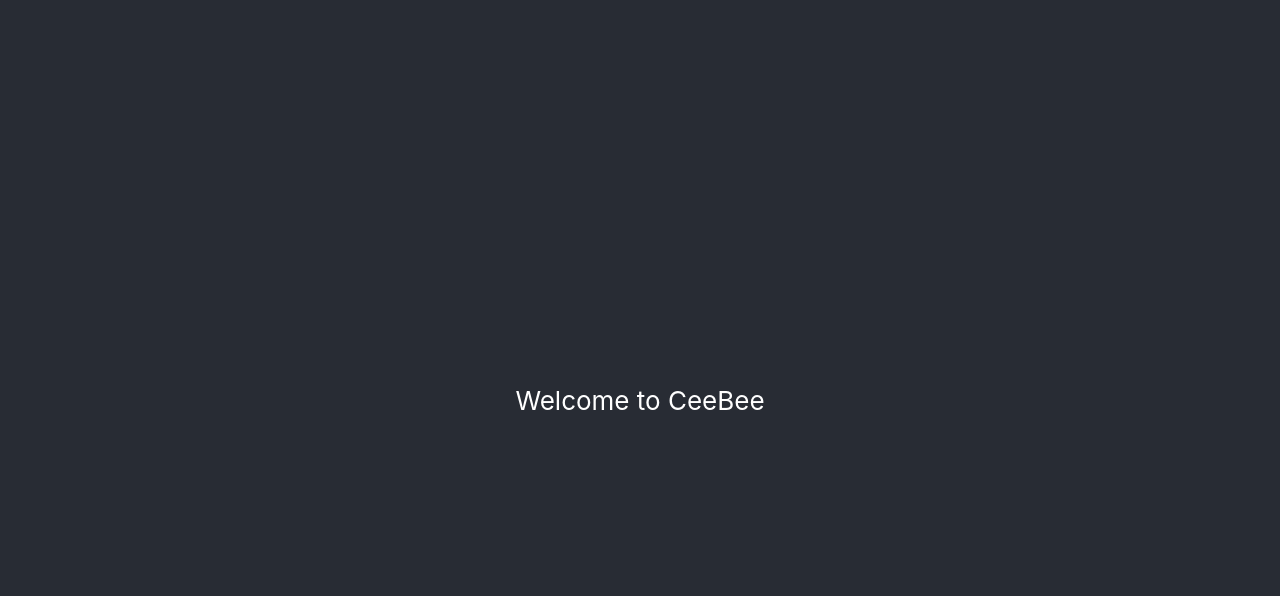
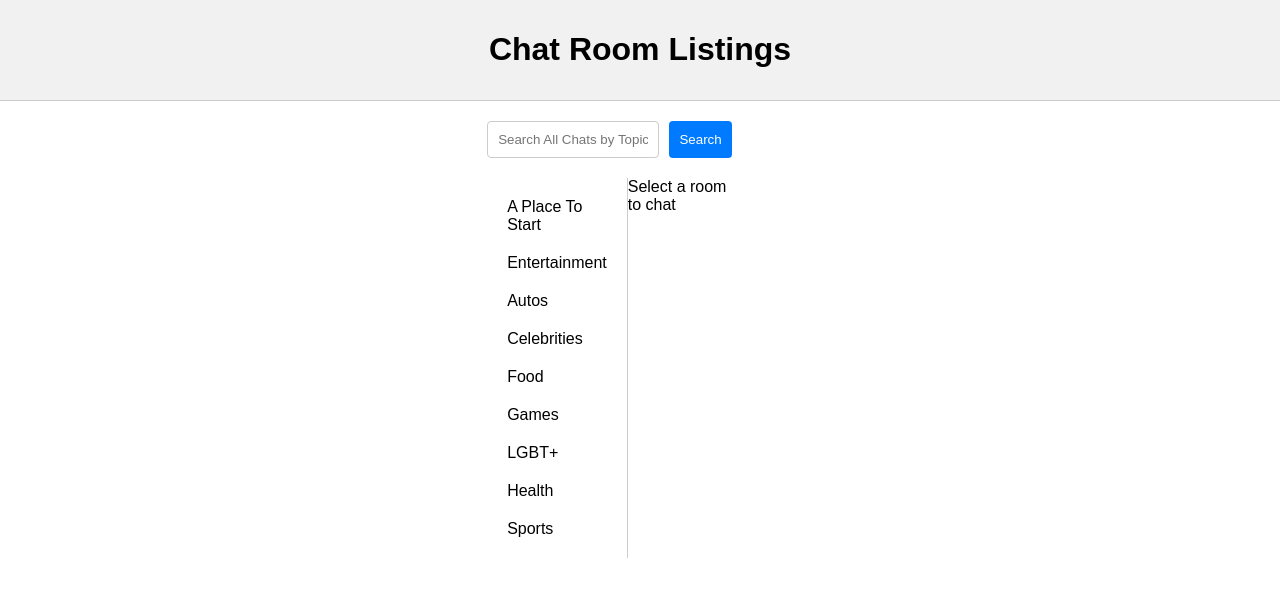
Before and after one commit to jgl3hb/ceebee, a React (Create React App) app: page / in a window 1280 px wide. Shown: the top 596 px of the page. Built offline with nearby package versions, Linux system fonts and the light colour scheme.

Commit message:
added initial css/added sports chats

```diff
--- a/src/App.css
+++ b/src/App.css
@@ -6,6 +6,123 @@
   height: 40vmin;
   pointer-events: none;
 }
+
+/* src/App.css */
+.app {
+  display: flex;
+  flex-direction: column;
+  align-items: center;
+  font-family: Arial, sans-serif;
+}
+
+header {
+  background-color: #f1f1f1;
+  width: 100%;
+  text-align: center;
+  padding: 10px 0;
+  border-bottom: 1px solid #ccc;
+}
+
+.main-content {
+  display: flex;
+  flex-direction: column;
+  width: 80%;
+  margin: 20px 0;
+}
+
+.search-bar {
+  display: flex;
+  justify-content: center;
+  margin-bottom: 20px;
+}
+
+.search-bar input {
+  width: 70%;
+  padding: 10px;
+  border: 1px solid #ccc;
+  border-radius: 4px;
+}
+
+.search-bar button {
+  padding: 10px;
+  margin-left: 10px;
+  border: none;
+  background-color: #007bff;
+  color: white;
+  border-radius: 4px;
+  cursor: pointer;
+}
+
+.tabs {
+  display: flex;
+  justify-content: center;
+  margin-bottom: 20px;
+}
+
+.tabs button {
+  padding: 10px 20px;
+  margin: 0 5px;
+  border: none;
+  border-radius: 4px;
+  cursor: pointer;
+}
+
+.tabs .active {
+  background-color: #007bff;
+  color: white;
+}
+
+.content {
+  display: flex;
+}
+
+.category-list {
+  flex: 1;
+  border-right: 1px solid #ccc;
+  padding: 10px;
+}
+
+.category-list div {
+  padding: 10px;
+  cursor: pointer;
+}
+
+.chat-room-list {
+  flex: 2;
+  padding: 10px;
+}
+
+.chat-room-list div {
+  padding: 10px;
+  cursor: pointer;
+}
+
+.sidebar {
+  width: 200px;
+  padding: 20px;
+  background-color: #f9f9f9;
+  border-left: 1px solid #ccc;
+}
+
+.sidebar div {
+  margin-bottom: 10px;
+  font-weight: bold;
+}
+
+.sidebar ul {
+  list-style-type: none;
+  padding: 0;
+}
+
+.sidebar li {
+  margin: 5px 0;
+}
+
+.sidebar a {
+  color: #007bff;
+  text-decoration: none;
+}
+
 
 @media (prefers-reduced-motion: no-preference) {
   .App-logo {
--- a/src/App.js
+++ b/src/App.js
@@ -1,16 +1,30 @@
+// src/App.js
+import React, { useState } from 'react';
+import SearchBar from './components/SearchBar';
+import CategoryList from './components/CategoryList';
+import RoomList from './components/RoomList';
 import './App.css';
 
-function App() {
+const App = () => {
+  const [selectedCategory, setSelectedCategory] = useState('');
+
   return (
-    <div className="App">
-      <header className="App-header">
-        <p>
-          Welcome to CeeBee
-        </p>
+    <div className="app">
+      <header>
+        <h1>Chat Room Listings</h1>
+      </header>
+      <main>
+        <div className="main-content">
+          <SearchBar />
+          <div className="content">
+            <CategoryList onCategoryClick={setSelectedCategory} />
+            <RoomList onCategoryClick={setSelectedCategory} />
+          </div>
 
-      </header>
+        </div>
+      </main>
     </div>
   );
-}
+};
 
 export default App;
--- a/src/components/CategoriesList.js
+++ b/src/components/CategoryList.js
@@ -2,8 +2,8 @@
 import React from 'react';
 
 const categories = [
-  'A Place To Start', 'Arts and Entertainment', 'Autos', 'Black Voices', 'Celebrities',
-  'Food', 'Friends', 'Games', 'Gay & Lesbian', 'Health', 'International'
+  'A Place To Start', 'Entertainment', 'Autos', 'Celebrities',
+  'Food', 'Games', 'LGBT+', 'Health', 'Sports'
 ];
 
 const CategoryList = ({ onCategoryClick }) => {
--- /dev/null
+++ b/src/components/RoomList.js
@@ -0,0 +1,22 @@
+// src/components/RoomList.js
+import React from 'react';
+
+const rooms = {
+  'A Place To Start': ['The Crash Pad', 'Coffee Katch', 'The Cafe', 'Groove Lounge'],
+  'Arts and Entertainment': ['Art Chat', 'Music Talk', 'Film Buffs'],
+  'Autos': ['Car Enthusiasts', 'Motorcycle Riders', 'Auto Repair'],
+  'Black Voices': ['Community Talk', 'Black History', 'Cultural Exchange'],
+  'Sports': ['NFL', 'NBA', 'MLB', 'NCAAFB', 'NCAABB', 'NHL', 'WNBA']
+};
+
+const RoomList = ({ selectedCategory }) => {
+  return (
+    <div className="room-list">
+      {rooms[selectedCategory]?.map((room, index) => (
+        <div key={index}>{room}</div>
+      )) || <div>Select a room to chat</div>}
+    </div>
+  );
+};
+
+export default RoomList;
```
